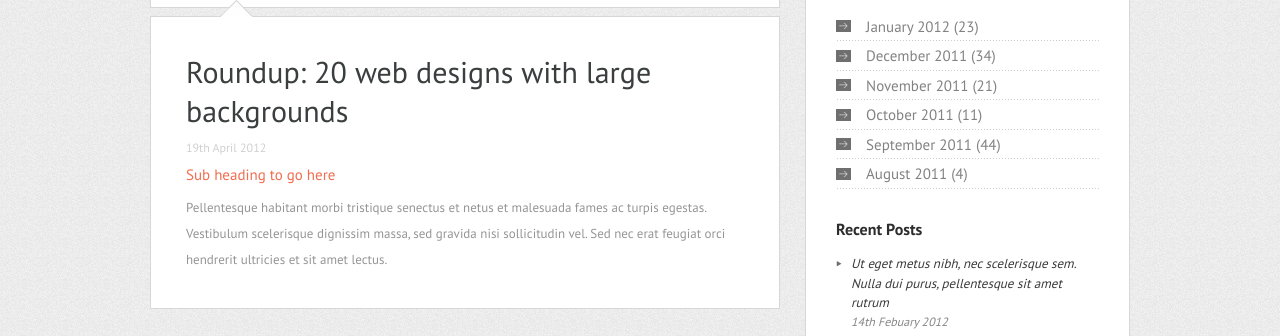
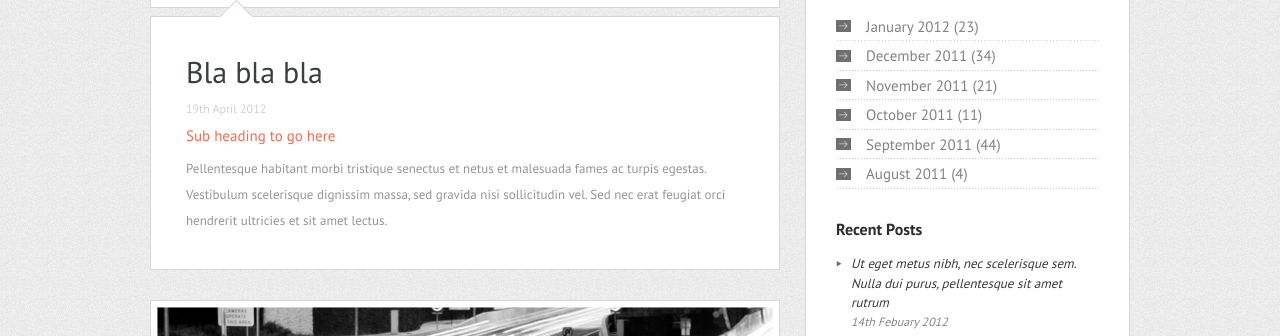
Before and after one commit to lyusinlyu/markup_L, a plain HTML site: page index.html in a window 1280 px wide. Shown: the part 434-770 px from the top of the page. Drawn offline with nearby package versions, Linux system fonts and the light colour scheme.

Commit message:
commiting havai changes

```diff
--- a/index.html
+++ b/index.html
@@ -40,8 +40,7 @@
                     <div class="post_content">
                         <div class="post_arrow_up"></div>
                         <div class="post_head">
-                            <h1><a href="#">Roundup: 20 web designs with
-                                large backgrounds</a></h1>
+                            <h1><a href="#">Bla bla bla</a></h1>
                             <p>19th April 2012</p>
                             <h2>Sub heading to go here</h2>
                         </div>
```
